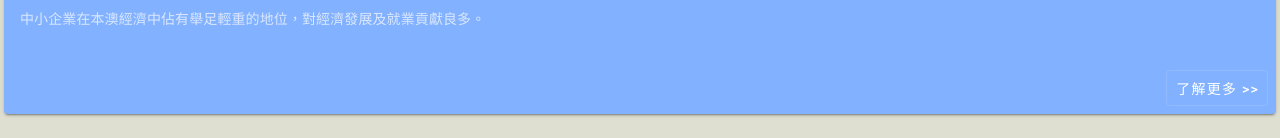
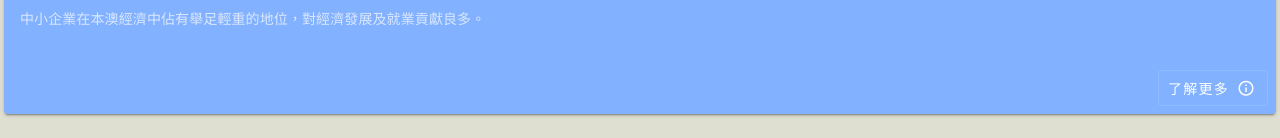
Before and after one commit to terry-cci/discover-sme-old, a Vue app: page /#/ in a window 1280 px wide. Shown: the part 871-1009 px from the top of the page. Built offline with nearby package versions, Linux system fonts and the light colour scheme; a small style sheet from the web is missing.

Commit message:
add an icon

```diff
--- a/src/views/Home.vue
+++ b/src/views/Home.vue
@@ -28,7 +28,10 @@
 
           <v-card-actions>
             <v-spacer />
-            <v-btn text outlined>了解更多 >></v-btn>
+            <v-btn text outlined>
+              了解更多
+              <v-icon right dark>mdi-information-outline</v-icon>
+            </v-btn>
           </v-card-actions>
         </v-card>
         <!-- </div> -->
```
